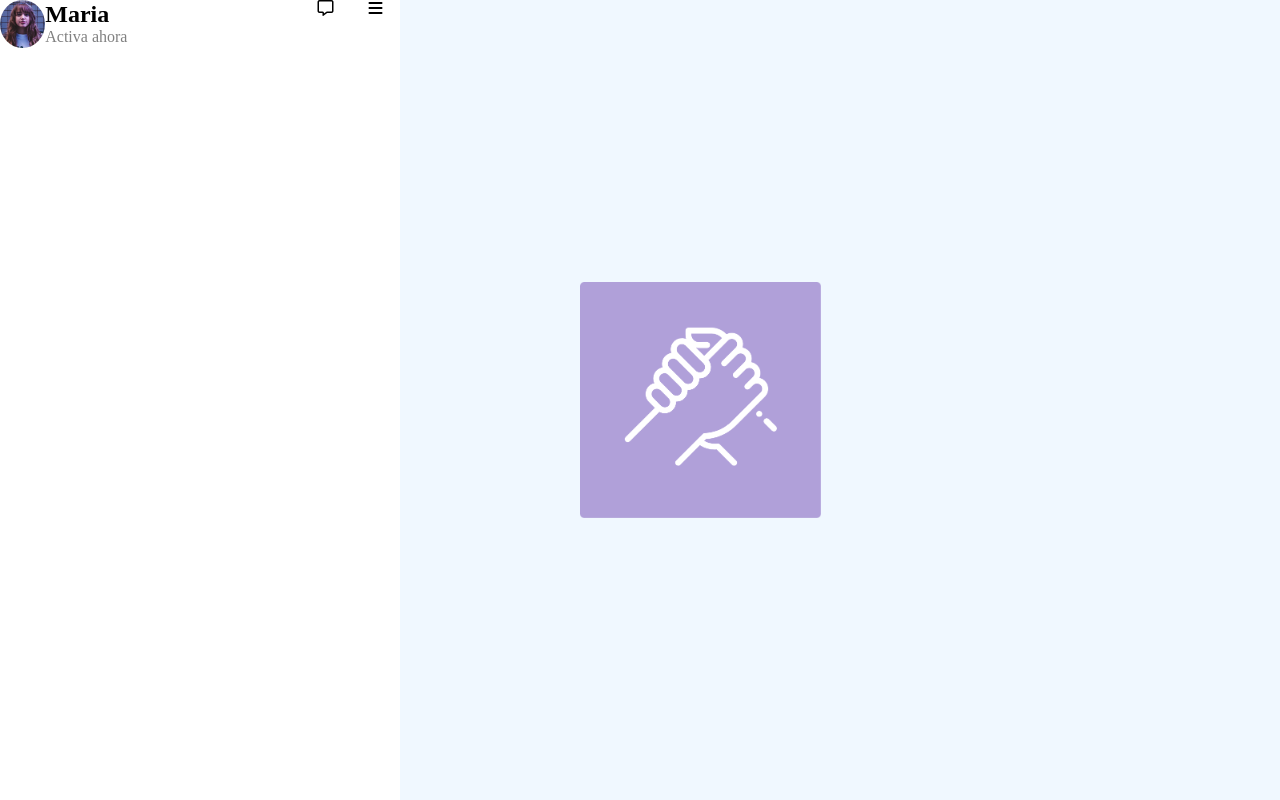
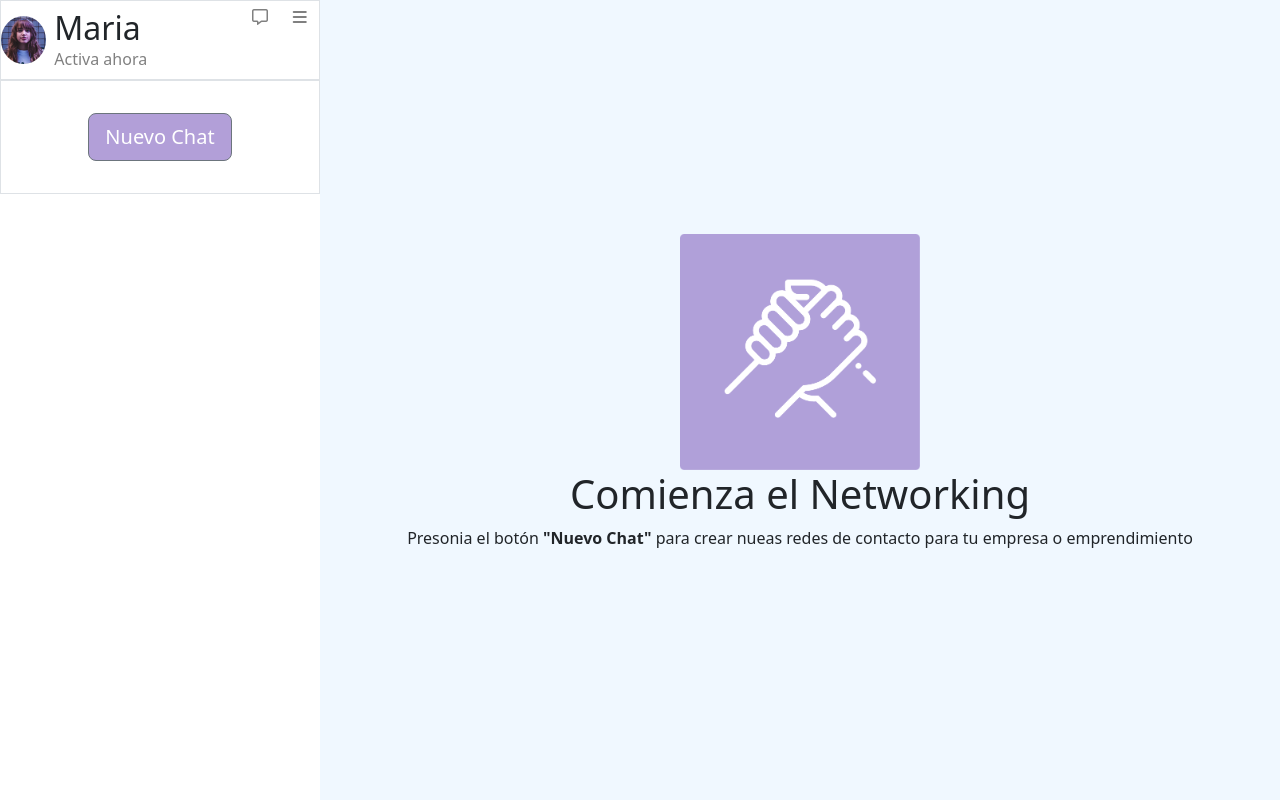
Before and after one commit to Rob3rto-Lira/Desafio-Flexbox, a plain HTML site: page index.html in a window 1280 px wide. Drawn offline with nearby package versions, Linux system fonts and the light colour scheme.

Commit message:
Bootstrap

```diff
--- a/assets/CSS/style.css
+++ b/assets/CSS/style.css
@@ -1,10 +1,8 @@
+
 body {
   margin: 0;
   padding: 0;
   background-color: aliceblue;
-  display: flex;
-  align-items: center;
-  height: 100vh;
 }
 
 .sidebar-container {
@@ -12,25 +10,44 @@ body {
   display: flex;
   align-items: center;
   flex-direction: column;
-  width: 25em;
+  width: 20em;
   height: 100vh;
 }
 
+.border {
+  border: 1px solid lightgray;
+  width: 100%;
+}
+
+.newChatContainer {
+  display: flex;
+  justify-content: center;
+  align-items: center;
+  padding: 2em;
+}
+
+.newChat {
+  background-color: rgb(178, 159, 216);
+}
+
 main {
+  background-color: aliceblue;
   display: flex;
+  flex-direction: column;
   justify-content: center;
   align-items: center;
   flex-grow: 1;
 }
 
-main img {
-  max-width: 40%;
+.logo {
+  max-width: 25%;
   max-height: auto;
 }
 
 .profile-info {
   display: flex;
-  align-items: center; /* Vertically align the image and text */
+  align-items: center;
+  gap: 0.5em;
 }
 
 .imageCircle {
@@ -44,4 +61,10 @@ main img {
 
 .user {
   width: 100%;
+  padding-top: 0.5em;
+  padding-bottom: 0.5em;
 }
+
+.gris {
+  color: gray;
+}
--- a/index.html
+++ b/index.html
@@ -3,6 +3,12 @@
   <head>
     <meta charset="UTF-8" />
     <meta name="viewport" content="width=device-width, initial-scale=1.0" />
+    <link
+      href="https://cdn.jsdelivr.net/npm/bootstrap@5.3.3/dist/css/bootstrap.min.css"
+      rel="stylesheet"
+      integrity="sha384-QWTKZyjpPEjISv5WaRU9OFeRpok6YctnYmDr5pNlyT2bRjXh0JMhjY6hW+ALEwIH"
+      crossorigin="anonymous"
+    />
     <link rel="stylesheet" href="./assets/CSS/style.css" />
     <script
       src="https://kit.fontawesome.com/a663cfdcf4.js"
@@ -13,8 +19,7 @@
   <body>
     <div style="display: flex">
       <aside class="sidebar-container">
-        <header class="user">
-          <div>
+        <header class="user border">
           <div>
             <div style="display: flex; justify-content: space-between">
               <div class="profile-info">
@@ -25,23 +30,40 @@
                 />
                 <div>
                   <h2 class="noMargin">Maria</h2>
-                    <span style="color: gray">Activa ahora</span>
+                  <span class="gris">Activa ahora</span>
                 </div>
               </div>
-                <div style="display: flex; width: 25%; justify-content: space-around;">
-                  <i class="fa-regular fa-message"></i>
-                  <i class="fa-solid fa-bars"></i>
-                </div>
+              <div
+                style="display: flex; width: 25%; justify-content: space-around"
+              >
+                <i class="fa-regular fa-message gris"></i>
+                <i class="fa-solid fa-bars gris"></i>
               </div>
             </div>
           </div>
         </header>
-        <p></p>
+        <div class="border newChatContainer">
+          <button type="button" class="btn btn-secondary btn-lg newChat">
+            Nuevo Chat
+          </button>
+        </div>
         <p></p>
       </aside>
       <main>
-        <img src="./assets/imgs/hand.png" alt="logo" />
+        <img src="./assets/imgs/hand.png" alt="logo" class="logo" />
+        <h1>Comienza el Networking</h1>
+        <p>Presonia el botón <strong>"Nuevo Chat"</strong> para crear nueas redes de contacto para tu empresa o emprendimiento</p>
       </main>
     </div>
+    <script
+      src="https://cdn.jsdelivr.net/npm/@popperjs/core@2.11.8/dist/umd/popper.min.js"
+      integrity="sha384-I7E8VVD/ismYTF4hNIPjVp/Zjvgyol6VFvRkX/vR+Vc4jQkC+hVqc2pM8ODewa9r"
+      crossorigin="anonymous"
+    ></script>
+    <script
+      src="https://cdn.jsdelivr.net/npm/bootstrap@5.3.3/dist/js/bootstrap.min.js"
+      integrity="sha384-0pUGZvbkm6XF6gxjEnlmuGrJXVbNuzT9qBBavbLwCsOGabYfZo0T0to5eqruptLy"
+      crossorigin="anonymous"
+    ></script>
   </body>
 </html>
```
Lines whose indentation alone changed are shown as unchanged.
